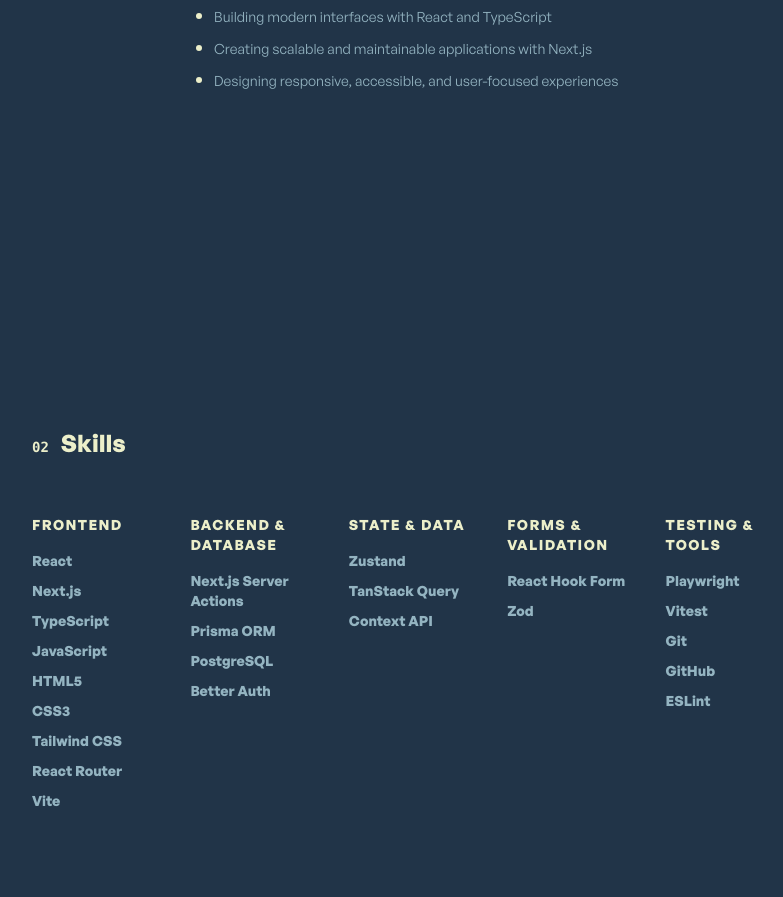
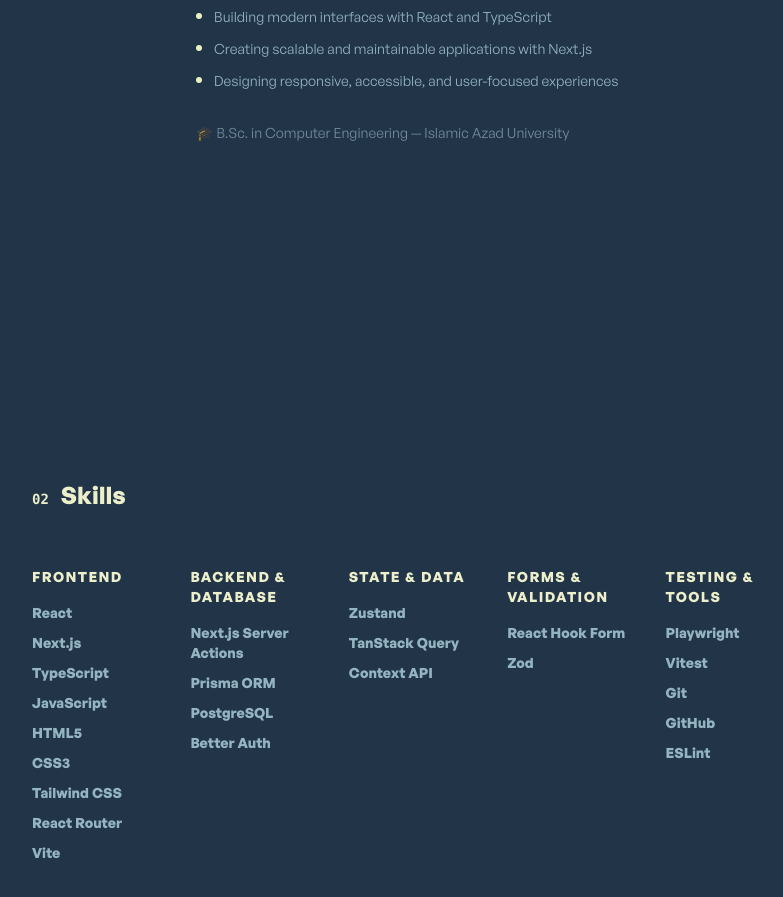
Before and after one commit to mina-gharzi/my-portfolio, a Next.js app: page / in a window 1280 px wide. Shown: the part 1280-2177 px from the top of the page, without its empty margins (408-1191 px from the left). Built offline with nearby package versions, Linux system fonts and the light colour scheme.

Commit message:
feat: add education line to About section

```diff
--- a/src/components/sections/about.tsx
+++ b/src/components/sections/about.tsx
@@ -18,7 +18,9 @@
       "Creating scalable and maintainable applications with Next.js",
       "Designing responsive, accessible, and user-focused experiences",
     ],
+    education: "B.Sc. in Computer Engineering — Islamic Azad University",
   },
+
   fa: {
     eyebrow: "۰۱",
     title: "درباره من",
@@ -33,6 +35,7 @@
       "ساخت پروژه‌های مقیاس‌پذیر و قابل‌نگهداری با Next.js",
       "طراحی رابط‌های واکنش‌گرا، دسترس‌پذیر و کاربرمحور",
     ],
+    education: "کارشناسی مهندسی کامپیوتر — دانشگاه آزاد اسلامی",
   },
 };
 
@@ -77,6 +80,8 @@
                 ))}
               </ul>
             </div>
+
+            <p className="mt-8 text-sm text-text-muted/70">🎓 {t.education}</p>
           </div>
         </div>
       </Container>
```
